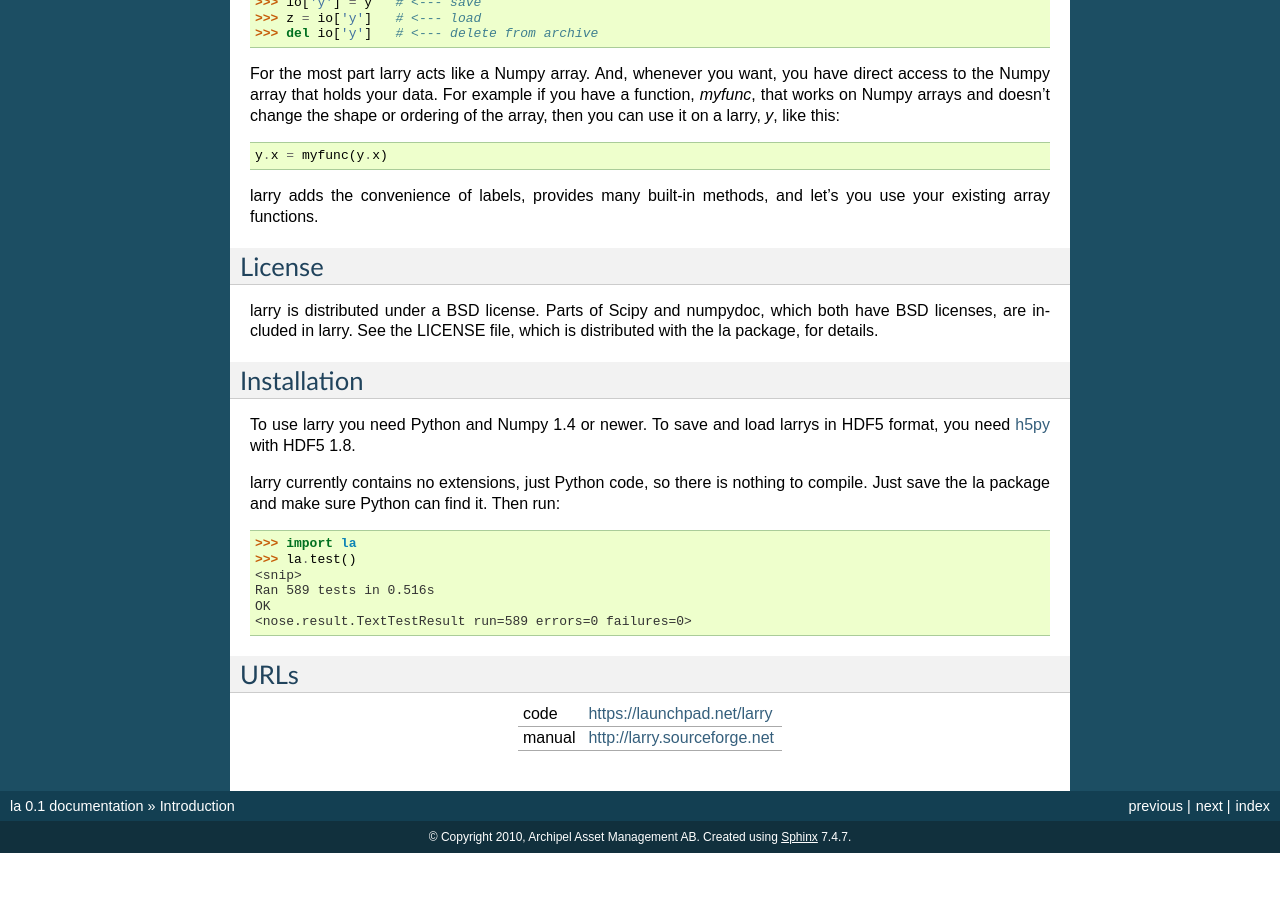
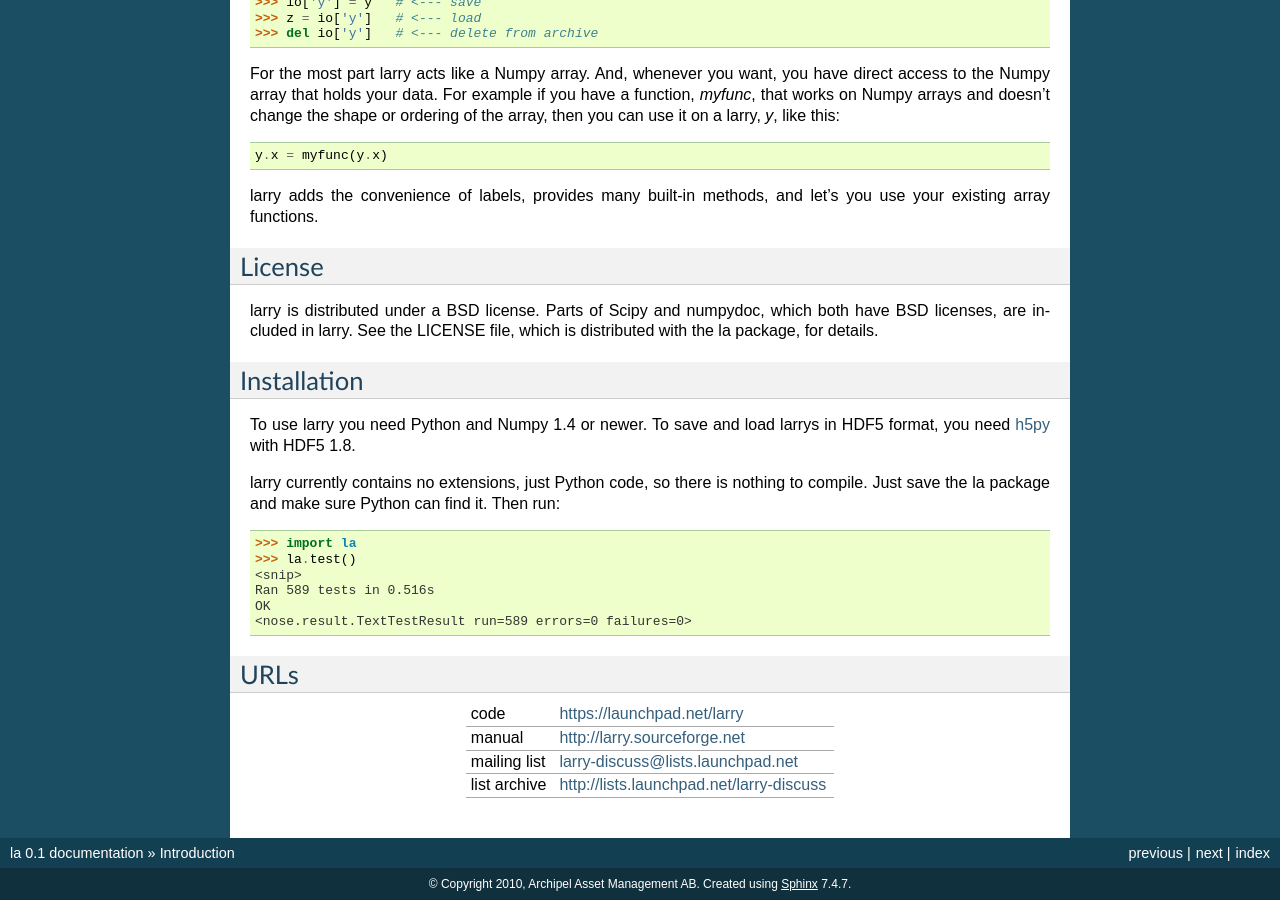
Before and after one commit to kwgoodman/la, a Sphinx documentation site: the page built from doc/source/intro.rst, in a window 1280 px wide and 900 px high, scrolled down 774 px. Built offline with Sphinx 7.4.7, drawn with Linux system fonts in a browser that asks for light colours; before the commit the page ends 1627 px from its top, so only the background shows below that.

Commit message:
* doc/source/intro.rst: Add mailing list.

```diff
--- a/doc/source/intro.rst
+++ b/doc/source/intro.rst
@@ -87,7 +87,9 @@ find it. Then run:
 URLs
 ====
 
-=======   ==============================
-code       https://launchpad.net/larry
-manual     http://larry.sourceforge.net
-=======   ==============================
+=============   ===========================================
+code             https://launchpad.net/larry
+manual           http://larry.sourceforge.net
+mailing list     larry-discuss@lists.launchpad.net
+list archive     http://lists.launchpad.net/larry-discuss
+=============   ===========================================
```
Also changed, not shown: 1 other file.
